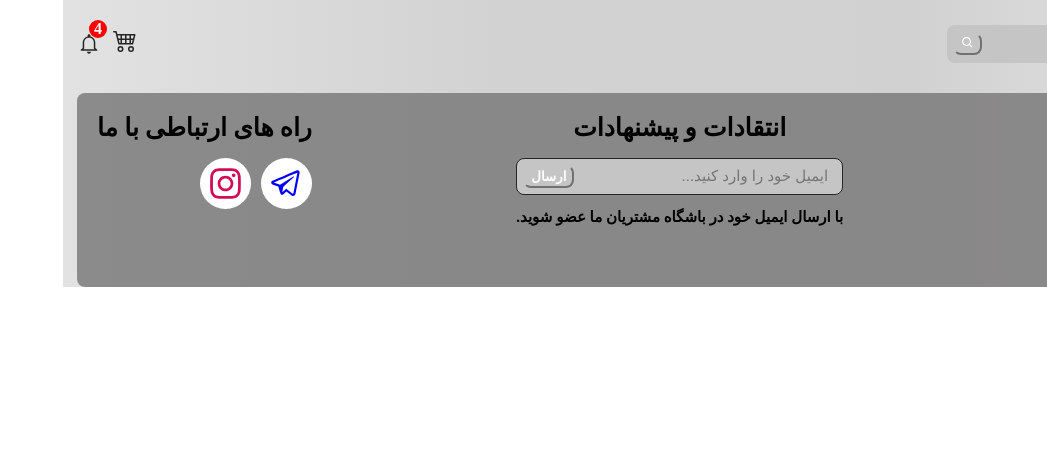
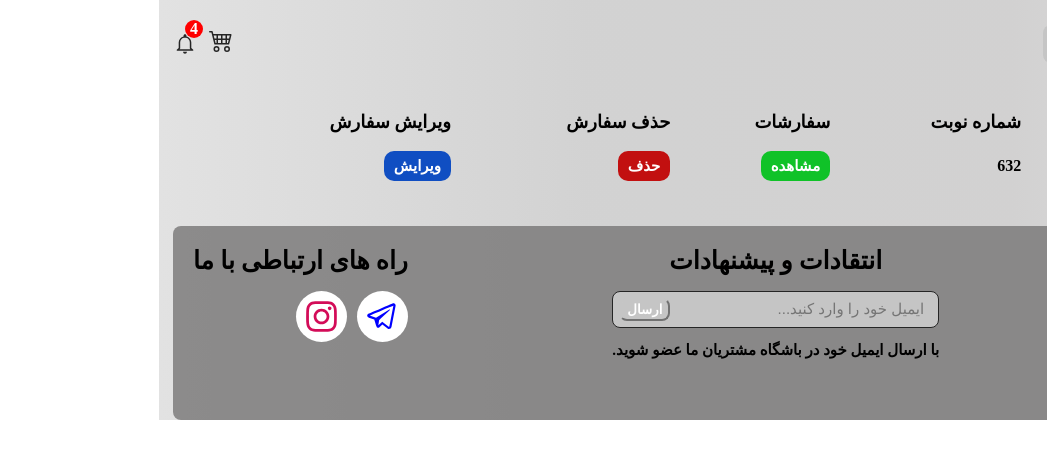
Before and after one commit to Amirsaleh2002/restaurant, a React (Vite) app: page /clientlist in a window 1280 px wide. Shown: the top 458 px of the page, without its empty margins (233-1280 px from the left). Built offline with nearby package versions, Linux system fonts and the light colour scheme; data requests are answered from the project's data file.

Commit message:
complete client lis page

```diff
--- a/src/Components/Footer/Footer.css
+++ b/src/Components/Footer/Footer.css
@@ -92,6 +92,7 @@
 .instagram {
   font-size: 3.5rem;
   cursor: pointer;
+  transition: all 0.4s;
 }
 .telegram {
   color: blue;
@@ -99,16 +100,18 @@
 .instagram {
   color: rgb(211, 12, 88);
 }
-/* .social-media:nth-child(1):hover{
-  background-color: blue;
+.social-media:nth-child(1):hover,
+.social-media:nth-child(2):hover {
+  transform: scale(1.05);
 }
-.social-media:nth-child(2):hover{
-  background-color: red;
-} */
-@media (max-width:760px) {
+.social-media:nth-child(1):hover .telegram,
+.social-media:nth-child(2):hover .instagram {
+  transform: rotate(20deg);
+}
+@media (max-width: 760px) {
   .right-footer,
   .center-footer,
-  .left-footer{
+  .left-footer {
     margin-top: 15px;
   }
 }
--- a/src/Pages/ClientsList/ClientsList.css
+++ b/src/Pages/ClientsList/ClientsList.css
@@ -0,0 +1,37 @@
+.userlist {
+  margin: 30px 16px;
+  padding: 15px 20px;
+}
+.order-btn-watch,
+.order-btn-del,
+.order-btn-edit {
+  background-color: rgb(16, 194, 40);
+  color: #fff;
+  outline: none;
+  border: none;
+  cursor: pointer;
+  padding: 6px 10px;
+  border-radius: 10px;
+  font-size: 1.5rem;
+  font-weight: 700;
+}
+.order-btn-del {
+  background-color: rgb(194, 16, 16);
+}
+.order-btn-edit {
+  background-color: rgb(16, 78, 194);
+}
+.order-table {
+  width: 100%;
+}
+.order-table thead tr th {
+  text-align: right;
+  font-size: 1.8rem;
+  font-weight: 700;
+}
+.order-table tbody tr td {
+  text-align: right;
+  font-size: 1.6rem;
+  font-weight: 600;
+  padding-top: 15px;
+}
--- a/src/Pages/ClientsList/ClientsList.jsx
+++ b/src/Pages/ClientsList/ClientsList.jsx
@@ -1,20 +1,48 @@
 import React from "react";
-import "./ClientsList.css";
 import Footer from "../../Components/Footer/Footer";
 import Header from "../../Components/Header/Header";
 import Sidebar from "../../Components/Sidebar/Sidebar";
+import "./ClientsList.css";
 
 function ClientsList() {
   return (
-      <>
-
+    <>
       <Sidebar />
       <Header />
 
-
+      <div className="userlist">
+        <table className="order-table">
+          <thead>
+            <tr>
+              <th>ردیف</th>
+              <th>تاریخ</th>
+              <th>شماره نوبت</th>
+              <th>سفارشات</th>
+              <th>حذف سفارش</th>
+              <th>ویرایش سفارش</th>
+            </tr>
+          </thead>
+          <tbody>
+            <tr>
+              <td>1</td>
+              <td>1400/2/23</td>
+              <td>632</td>
+              <td>
+                <button className="order-btn-watch"> مشاهده</button>
+              </td>
+              <td>
+                <button className="order-btn-del"> حذف</button>
+              </td>
+              <td>
+                <button className="order-btn-edit"> ویرایش</button>
+              </td>
+            </tr>
+          </tbody>
+        </table>
+      </div>
       <Footer />
-      </>
-    );;
+    </>
+  );
 }
 
 export default ClientsList;
```
